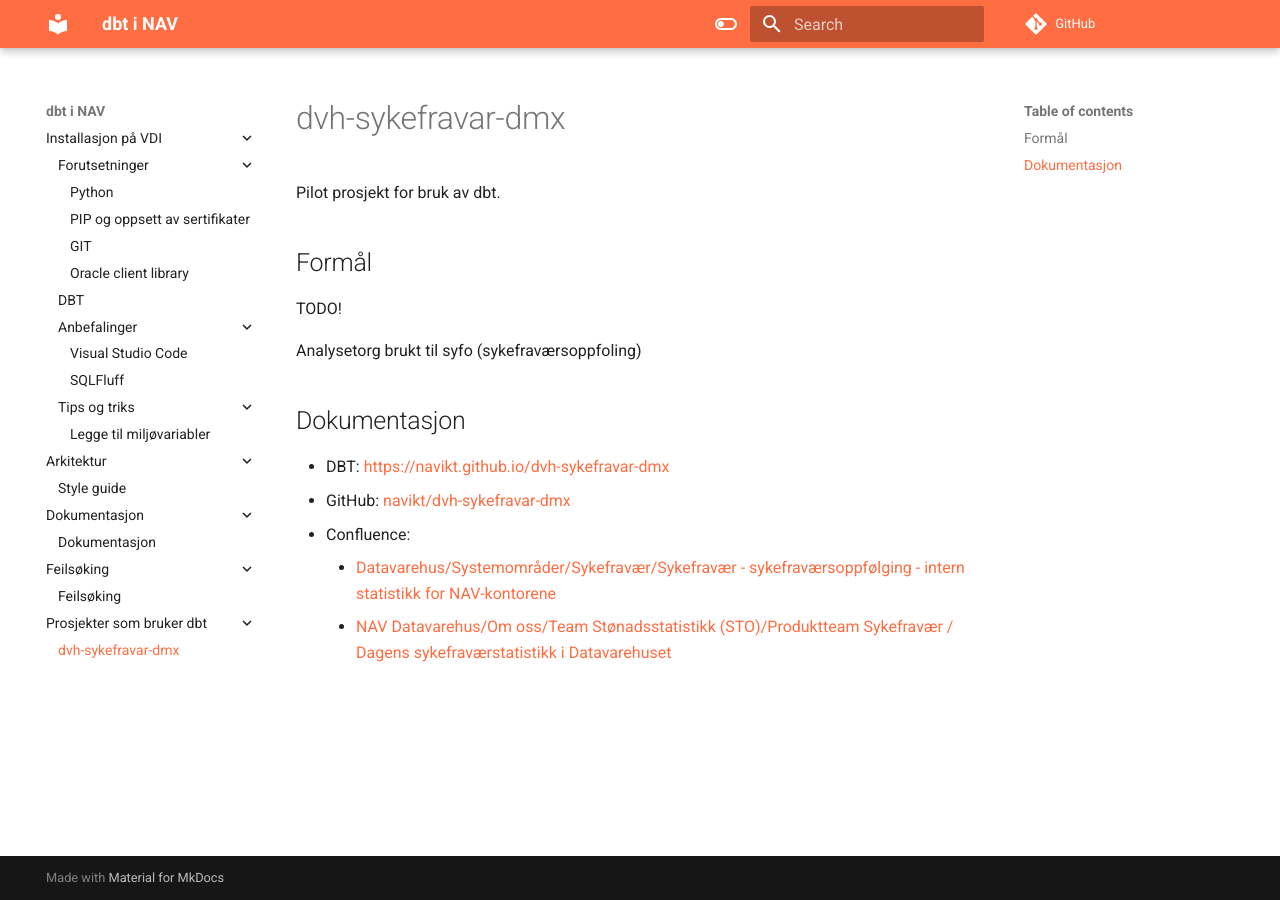
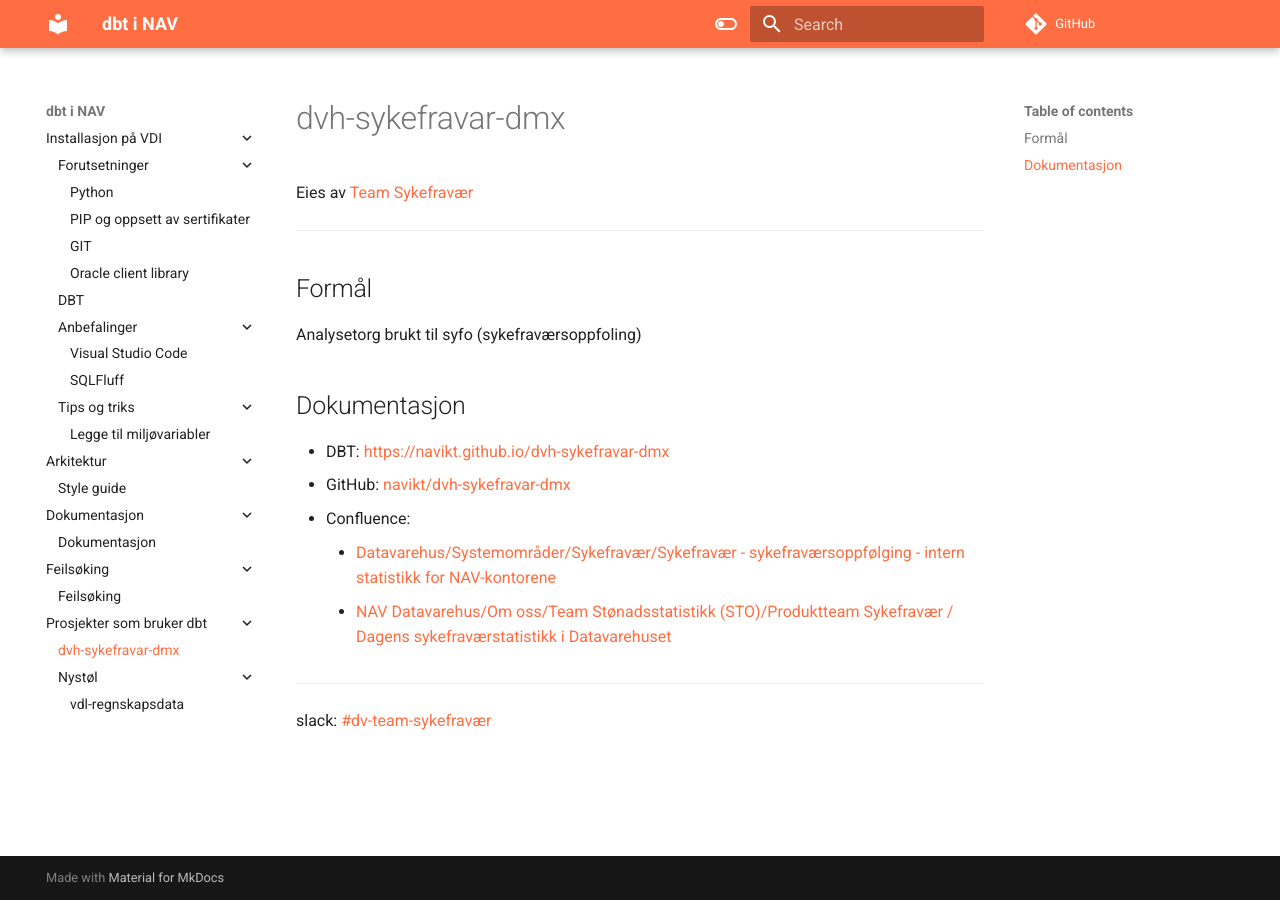
Before and after one commit to navikt/dbt-i-nav, an MkDocs documentation site: the page built from docs/prosjekter/dvh-sykefravar-dmx.md, in a window 1280 px wide. Built offline with MkDocs 1.6.1 and Material for MkDocs 9.7.7, drawn with Linux system fonts in a browser that asks for light colours; comment, search, counter and statistics services are not loaded.

Commit message:
Legge til vdl-regnskapsdata som prosjekt

```diff
--- a/docs/prosjekter/dvh-sykefravar-dmx.md
+++ b/docs/prosjekter/dvh-sykefravar-dmx.md
@@ -1,10 +1,10 @@
 # dvh-sykefravar-dmx
 
-Pilot prosjekt for bruk av dbt.
+Eies av [Team Sykefravær](https://teamkatalog.nav.no/team/a7cebd24-f59d-4bcc-a136-e09236bbf7b7)
+
+---
 
 ## Formål
-
-TODO!
 
 Analysetorg brukt til syfo (sykefraværsoppfoling)
 
@@ -15,3 +15,7 @@
 - Confluence:
     - [Datavarehus/Systemområder/Sykefravær/Sykefravær - sykefraværsoppfølging - intern statistikk for NAV-kontorene](https://confluence.adeo.no/pages/viewpage.action?pageId=358565892)
     - [NAV Datavarehus/Om oss/Team Stønadsstatistikk (STO)/Produktteam Sykefravær / Dagens sykefraværstatistikk i Datavarehuset](https://confluence.adeo.no/pages/viewpage.action?pageId=277324706)
+
+---
+
+slack: [#dv-team-sykefravær](https://nav-it.slack.com/archives/CVDR2ST3R)
--- a/mkdocs.yml
+++ b/mkdocs.yml
@@ -5,42 +5,44 @@
 
 nav:
   - Installasjon på VDI:
-    - Forutsetninger:
-      - index.md
-      - vdi/python.md
-      - vdi/pip.md
-      - vdi/git.md
-      - vdi/oracle-client-library.md
-    - vdi/dbt.md
-    - Anbefalinger:
-      - vdi/vscode.md
-      - vdi/sqlfluff.md
-    - Tips og triks:
-      - vdi/miljovariabler.md
+      - Forutsetninger:
+          - index.md
+          - vdi/python.md
+          - vdi/pip.md
+          - vdi/git.md
+          - vdi/oracle-client-library.md
+      - vdi/dbt.md
+      - Anbefalinger:
+          - vdi/vscode.md
+          - vdi/sqlfluff.md
+      - Tips og triks:
+          - vdi/miljovariabler.md
   - Arkitektur:
-    - arkitektur/style_guide.md
+      - arkitektur/style_guide.md
   - Dokumentasjon:
-    - dokumentasjon/dokumentasjon.md
+      - dokumentasjon/dokumentasjon.md
   - Feilsøking:
-    - feilsoking/feilsoking.md
+      - feilsoking/feilsoking.md
   - Prosjekter som bruker dbt:
-    - prosjekter/dvh-sykefravar-dmx.md
+      - prosjekter/dvh-sykefravar-dmx.md
+      - Nystøl:
+          - prosjekter/nystol/vdl-regnskapsdata.md
 
 theme:
   name: material
   palette:
-  - media: "(prefers-color-scheme: light)"
-    primary: deep orange
-    scheme: default
-    toggle:
-      icon: material/toggle-switch-off-outline
-      name: Switch to dark mode
-  - media: "(prefers-color-scheme: dark)"
-    primary: deep orange
-    scheme: slate
-    toggle:
-      icon: material/toggle-switch
-      name: Switch to light mode
+    - media: "(prefers-color-scheme: light)"
+      primary: deep orange
+      scheme: default
+      toggle:
+        icon: material/toggle-switch-off-outline
+        name: Switch to dark mode
+    - media: "(prefers-color-scheme: dark)"
+      primary: deep orange
+      scheme: slate
+      toggle:
+        icon: material/toggle-switch
+        name: Switch to light mode
   features:
     - navigation.tracking
     - navigation.indexes
```
Also changed, not shown: docs/feilsoking/feilsoking.md (+5 -9 lines), docs/prosjekter/nystol/vdl-regnskapsdata.md (added, +21 -0 lines).
